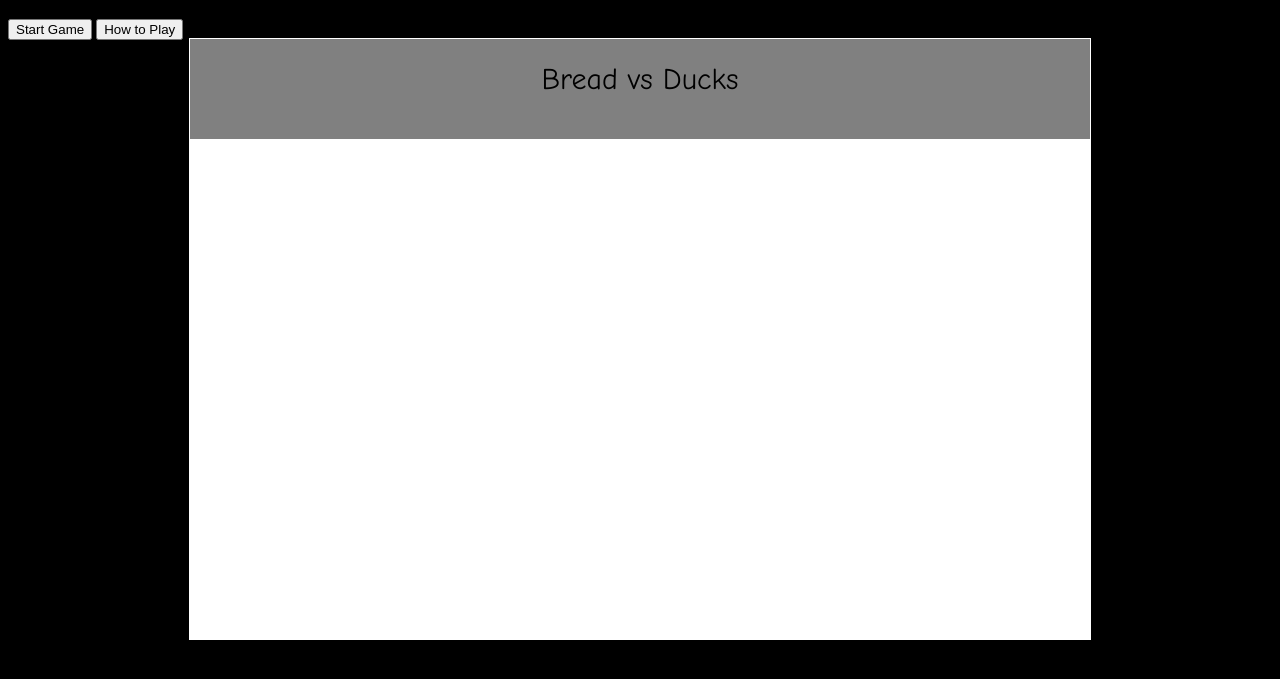
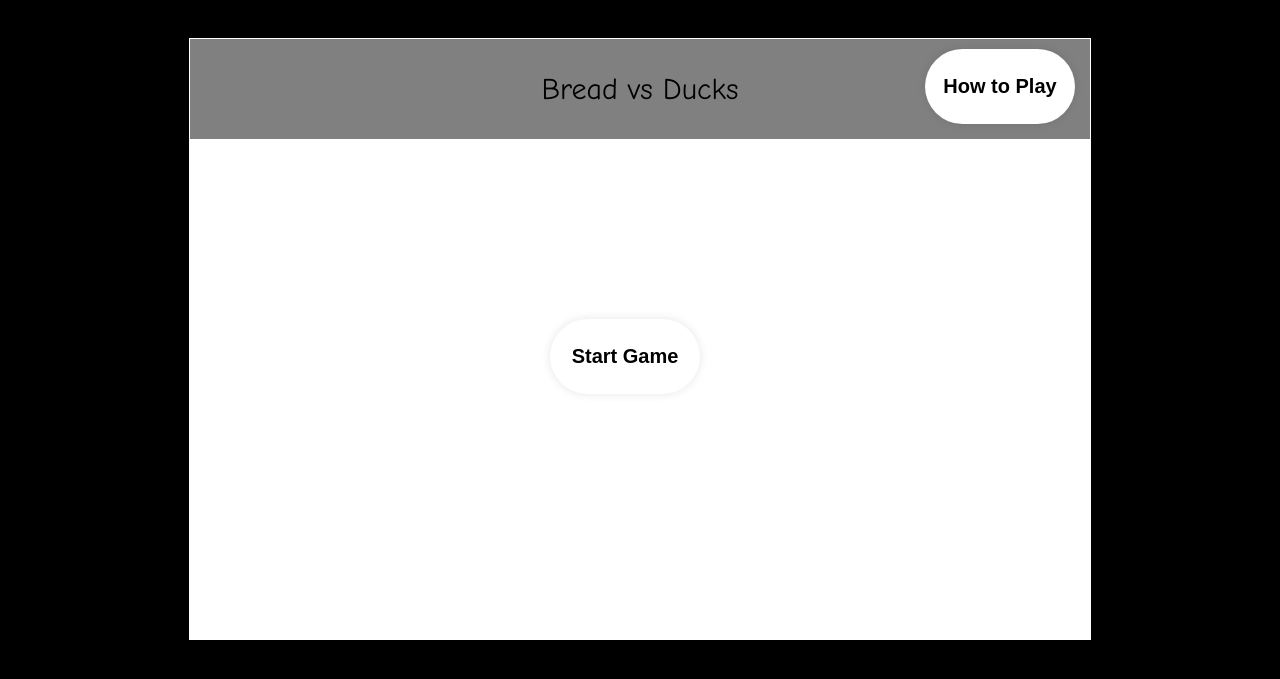
Before and after one commit to pierro-yo/bakers-vs-ducks, a website: page breadVSduck/display/homepage/homepage.html in a window 1280 px wide. Shown: the part 61-740 px from the top of the page. Drawn offline with Linux system fonts and the light colour scheme.

Commit message:
Altered the homepage so it has a canvas structure like the inplay game view

```diff
--- a/breadVSduck/display/grid/gridHome.js
+++ b/breadVSduck/display/grid/gridHome.js
@@ -7,10 +7,6 @@ canvas.height = 600
 // Each cell row will be 100px wide and 100px tall
 const cellSize = 100
 const cellGap = 3
-
-let canvasPosition = canvas.getBoundingClientRect();
-// returns a dom object relative to the position and size on the canvas
-// this is used for knowing where the mouse is on the canvas
 
 // game board
 const controlsBar = {
@@ -23,13 +19,13 @@ function animate() {
     ctx.clearRect(0, 0, canvas.width, canvas.height)
     ctx.fillStyle = "gray"
     ctx.fillRect(0, 0, controlsBar.width, controlsBar.height)
+
     var textTitle = "Bread vs Ducks"
     textWidth = ctx.measureText(textTitle).width
-
     ctx.font = "30px Comic Sans MS";
     ctx.fillStyle = "black";
     ctx.textAlign = "center";
-    ctx.fillText(textTitle, (canvas.width/2), controlsBar.height/2);
+    ctx.fillText(textTitle, (canvas.width/2), controlsBar.height/2 + 10);
     requestAnimationFrame(animate)
 }
 
--- a/breadVSduck/display/homepage/homepage.css
+++ b/breadVSduck/display/homepage/homepage.css
@@ -2,7 +2,7 @@ body {
     background: black
 }
 
-#canvasHome {
+#canvasHome, #homeGrid {
     border: 1px solid white;
     position: absolute;
     top: 50%;
@@ -12,3 +12,36 @@ body {
     height: 600px;
     background: white;
 }
+
+#homeGrid {
+    display: flex
+}
+
+#startGameButton {
+    position:relative;
+    left:40%;
+    top:45%;
+    align-items: center
+}
+
+#howToPlayButton {
+    position:relative;
+    left:65%;
+    /* top:45%; */
+}
+
+.button {
+    width: 150px;
+    height: 75px;
+    background: white;
+    border: none;
+    outline: none;
+    border-radius: 40px;
+    box-shadow: 0 0 10px rgba(0, 0, 0, .1);
+    cursor: pointer;
+    font-size: 20px;
+    font-weight: 700;
+    margin-top: 10px;
+    margin-bottom: 10px;
+    vertical-align: top;
+}
--- a/breadVSduck/display/homepage/homepage.html
+++ b/breadVSduck/display/homepage/homepage.html
@@ -7,11 +7,13 @@
   </head>
   <body>
     <h1>Bread vs Ducks</h1>
+    <div id="homeGrid">
     <canvas id="canvasHome"></canvas>
     <script src="../grid/gridHome.js"></script>
-    <button onclick="startGame()">Start Game</button>
-    <button onclick="goToHowToPlay()">How to Play</button>
-
+    <button id="startGameButton" class="button" onclick="startGame()">Start Game</button>
+    <div></div>
+    <button id="howToPlayButton" class="button" onclick="goToHowToPlay()">How to Play</button>
+    </div>
     <script>
       function startGame() {
         // Add functionality for starting the game
```
